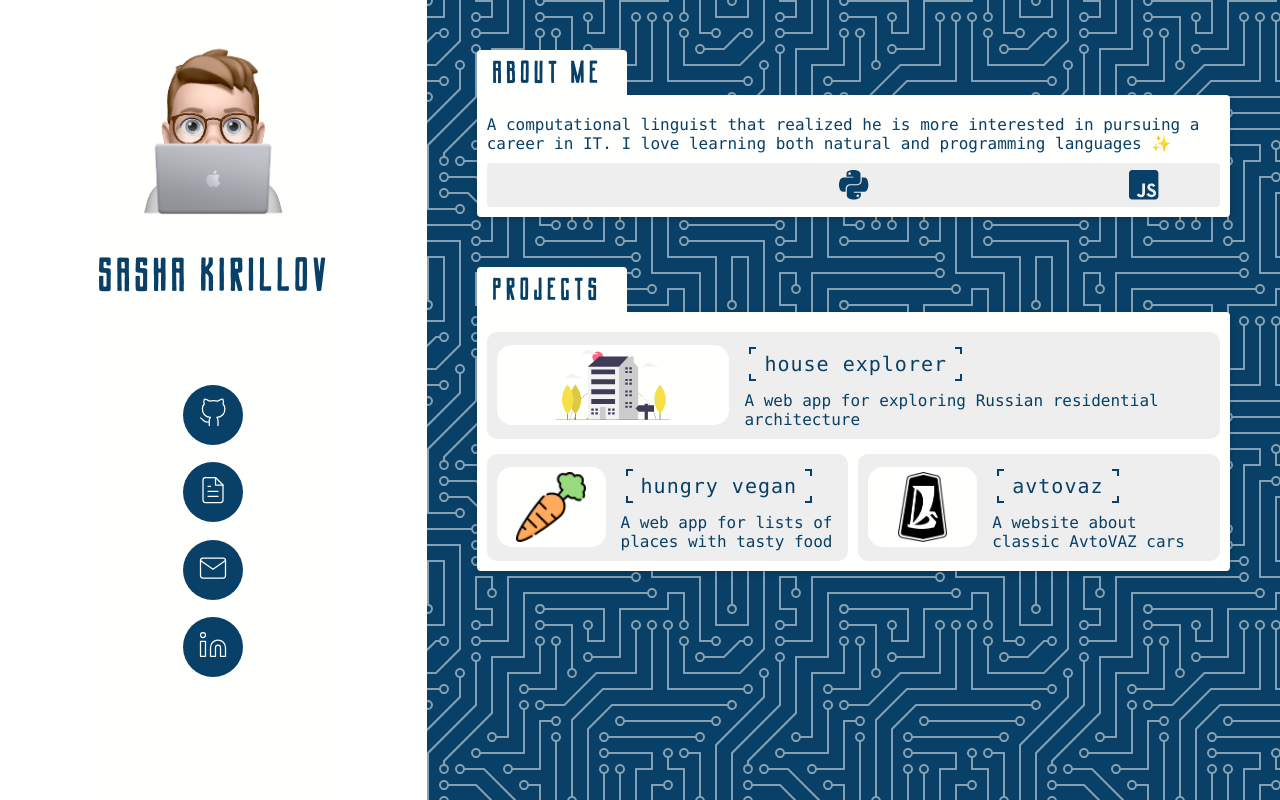
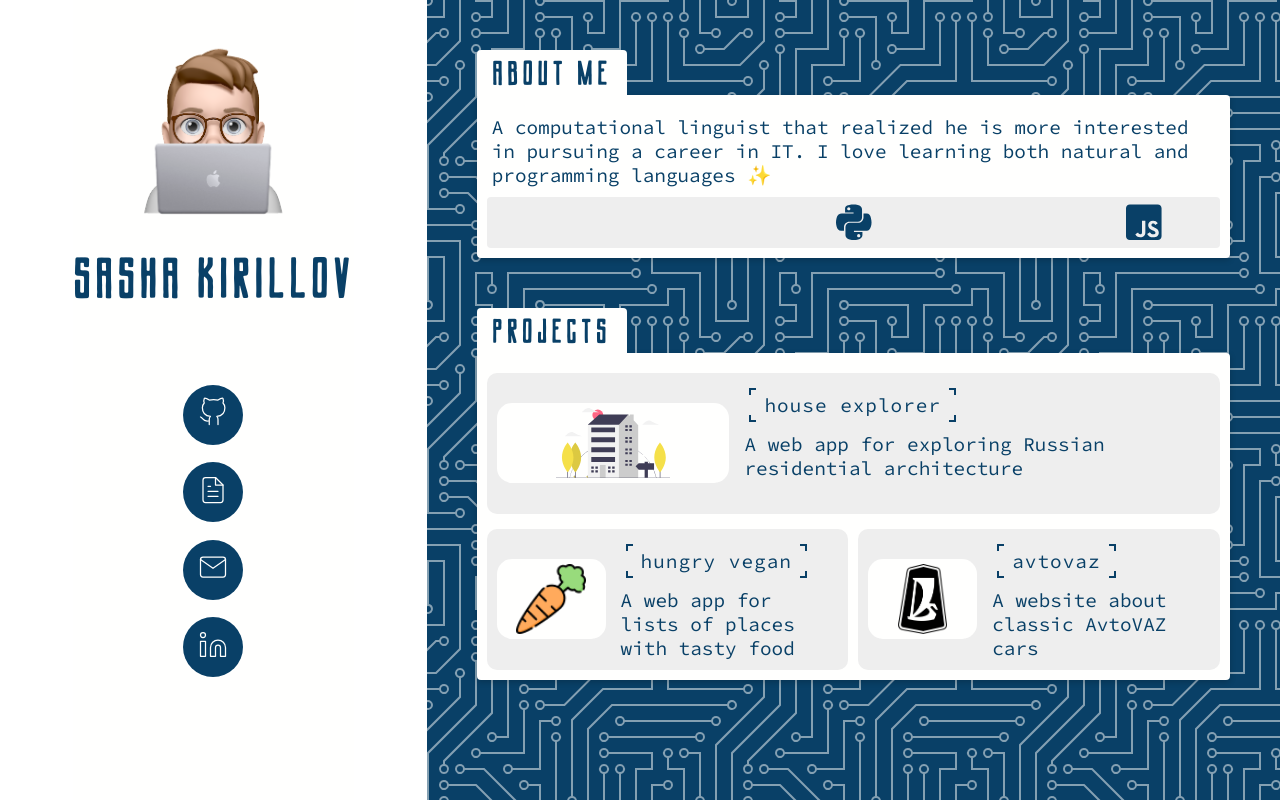
Before and after one commit to sasha-kir/homepage, a website built with webpack: page public/index.html in a window 1280 px wide. Built offline with nearby package versions, Linux system fonts and the light colour scheme; files whose address does not match are found by name.

Commit message:
add google mono font

```diff
--- a/public/index.html
+++ b/public/index.html
@@ -15,6 +15,8 @@
             </text>
           </svg>"
         >
+        <!-- fonts -->
+        <link href="https://fonts.googleapis.com/css2?family=Source+Code+Pro&display=swap" rel="stylesheet">
         <title>sasha-kir</title>
     </head>
     <body>
--- a/src/style.css
+++ b/src/style.css
@@ -4,7 +4,7 @@
     padding: 0;
     margin: 0;
     box-sizing: border-box;
-    font-size: 1em;
+    font-size: 1.1rem;
 }
 
 @font-face {
@@ -25,7 +25,7 @@
     width: 100vw;
     height: 100vh;
     color: var(--main-dark-color);
-    font-family: "Monaco", sans-serif;
+    font-family: "Source Code Pro", "Monaco", monospace;
 }
 
 button {
@@ -61,6 +61,7 @@ main {
 
 #full-name {
     font-family: "soviet-league", sans-serif;
+    font-weight: normal;
     font-size: 3em;
     letter-spacing: 0.05em;
     align-self: start;
@@ -109,7 +110,7 @@ main {
     padding: 10px;
     color: var(--light-theme);
     letter-spacing: 0.05em;
-    font-family: "Monaco", sans-serif;
+    font-family: "Source Code Pro", "Monaco", monospace;
     border-radius: 10px;
     z-index: 100;
     transform: translate(0, -50%);
@@ -129,9 +130,10 @@ main {
 .main-section-heading {
     background-color: var(--light-theme);
     border-radius: 4px;
-    font-size: 2em;
+    font-size: 1.8em;
     letter-spacing: 0.1em;
     font-family: "soviet-league", sans-serif;
+    font-weight: normal;
     max-width: 150px;
     padding: 10px 15px;
     grid-row: 1 / span 2;
@@ -155,6 +157,7 @@ main {
 
 #introduction {
     margin: 10px 0;
+    padding: 0 5px;
 }
 
 .icons-container {
@@ -317,6 +320,9 @@ main {
     #projects {
         grid-template-columns: repeat(auto-fill, minmax(200px, 1fr));
     }
+    .main-section {
+        margin: 0 30px;
+    }
     .project-card {
         padding: 10px 0px;
         grid-template-columns: initial;
```
